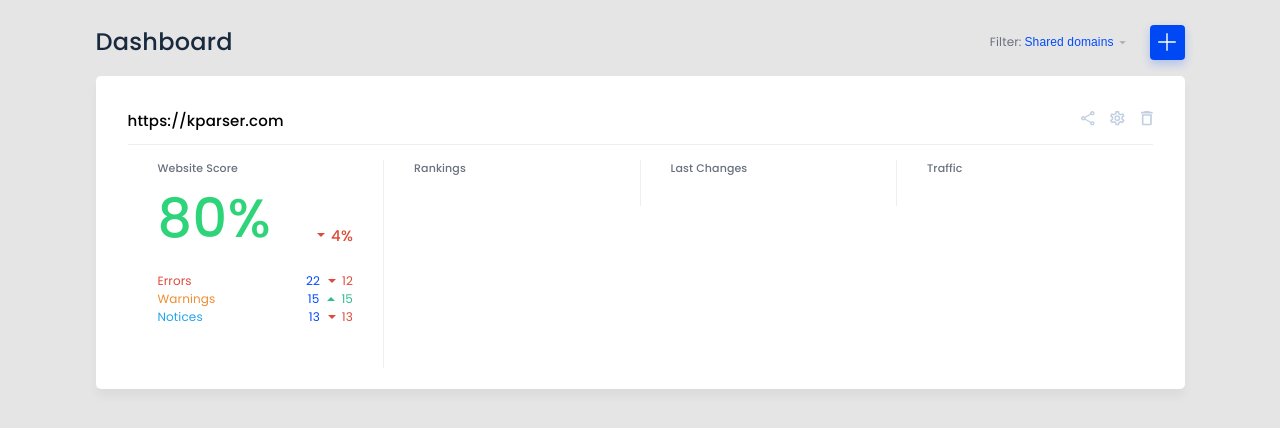
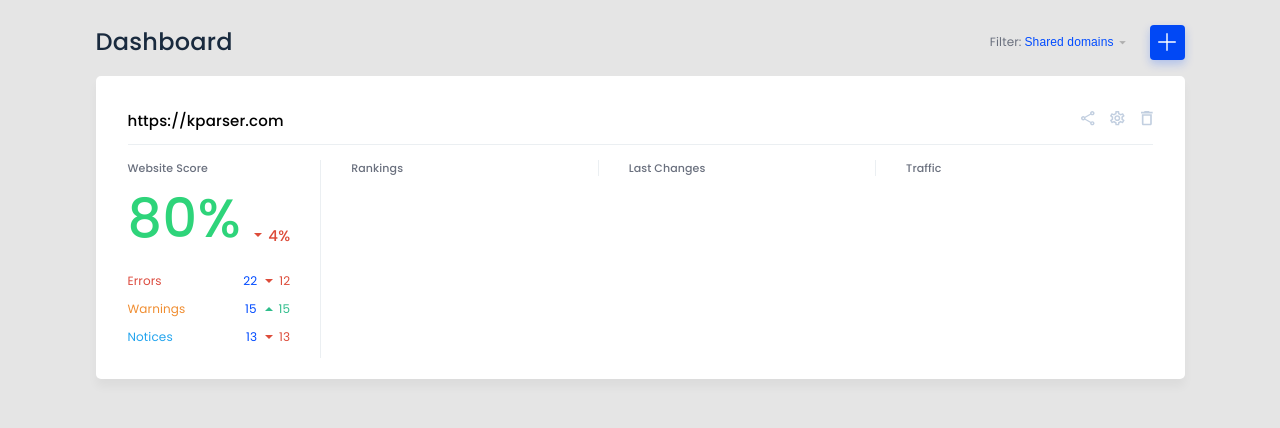
Before and after one commit to ssvStyle/Dashboard, a plain HTML site: page index.html in a window 1280 px wide. Drawn offline with Linux system fonts and the light colour scheme.

Commit message:
ready first block: small fix 2

```diff
--- a/scss/_main.scss
+++ b/scss/_main.scss
@@ -22,11 +22,14 @@
   }
   &__content{
     @include dFlexBetween(flex-start);
+    &__block:first-of-type {
+      width: 20%;
+      padding-left: 0;
+    }
     &__block {
-      width: 25%;
+      width: 26.6%;
       margin-top: 15px;
-      padding: 30px;
-      padding-top: 0;
+      padding: 0 30px;
       &__title{
         margin: 0;
         @include fontStyle($grey, normal, 500, 11px, 16px);
@@ -53,6 +56,7 @@
         padding: 0;
         li {
           @include dFlexBetween($align: baseline);
+          margin: 10px 0;
         }
         li p {
           margin: 0;
```
Also changed, not shown: css/style.css, 1 other file.
